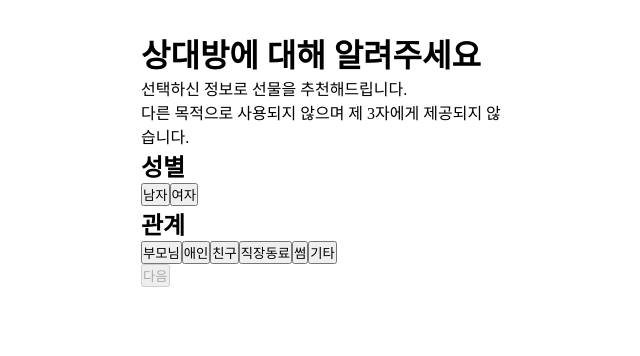
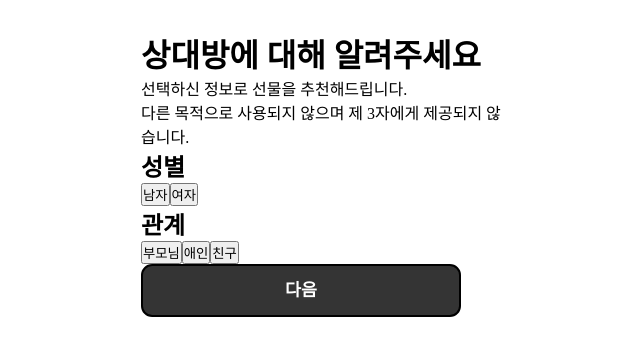
Before and after one commit to HICC-2024-2-project-contest/team4-front, a React (Vite) app: page /questionnaire in a window 1280 px wide. Shown: the top 356 px of the page, without its empty margins (319-959 px from the left). Built offline with nearby package versions, Linux system fonts and the light colour scheme; a web font is replaced by a local one.

Commit message:
아래 버튼 적용

```diff
--- a/src/components/common/Button.jsx
+++ b/src/components/common/Button.jsx
@@ -1,12 +1,12 @@
 import "./Button.css";
 
-const Button = ({ text, type, onClick }) => {
+const Button = ({ text, type, onClick, disabled }) => {
   return (
-    // 배경색에 따라 type은 black, white 2개로 분리
-    <button onClick={onClick} className={`Button Button_${type}`}>
+    <button onClick={onClick} className={`Button Button_${type}`} disabled={disabled}>
       {text}
     </button>
   );
 };
 
 export default Button;
+ // 배경색에 따라 type은 black, white 2개로 분리
--- a/src/pages/Questionnaire.jsx
+++ b/src/pages/Questionnaire.jsx
@@ -28,7 +28,7 @@ const Questionnaire = () => {
       <div className="SelectionGroup">
         <h2 className="Subtitle">관계</h2>
         <div className="ButtonGroup">
-          {["부모님", "애인", "친구", "직장동료", "썸", "기타"].map(item => (
+          {["부모님", "애인", "친구"].map(item => (
             <button key={item} className={`SelectionButton ${relationship === item ? "selected" : ""}`}
                     onClick={() => setRelationship(item)}>
               {item}
@@ -37,9 +37,8 @@ const Questionnaire = () => {
         </div>
       </div>
 
-      <button className="PrimaryButton" disabled={!gender || !relationship} onClick={() => alert(`성별: ${gender}, 관계: ${relationship}`)}>
-        다음
-      </button>
+      <Button text="다음" type="black" onClick={() => alert(`성별: ${gender}, 관계: ${relationship}`)} disabled={!gender || !relationship} />
+
     </div>
   );
 };
```
